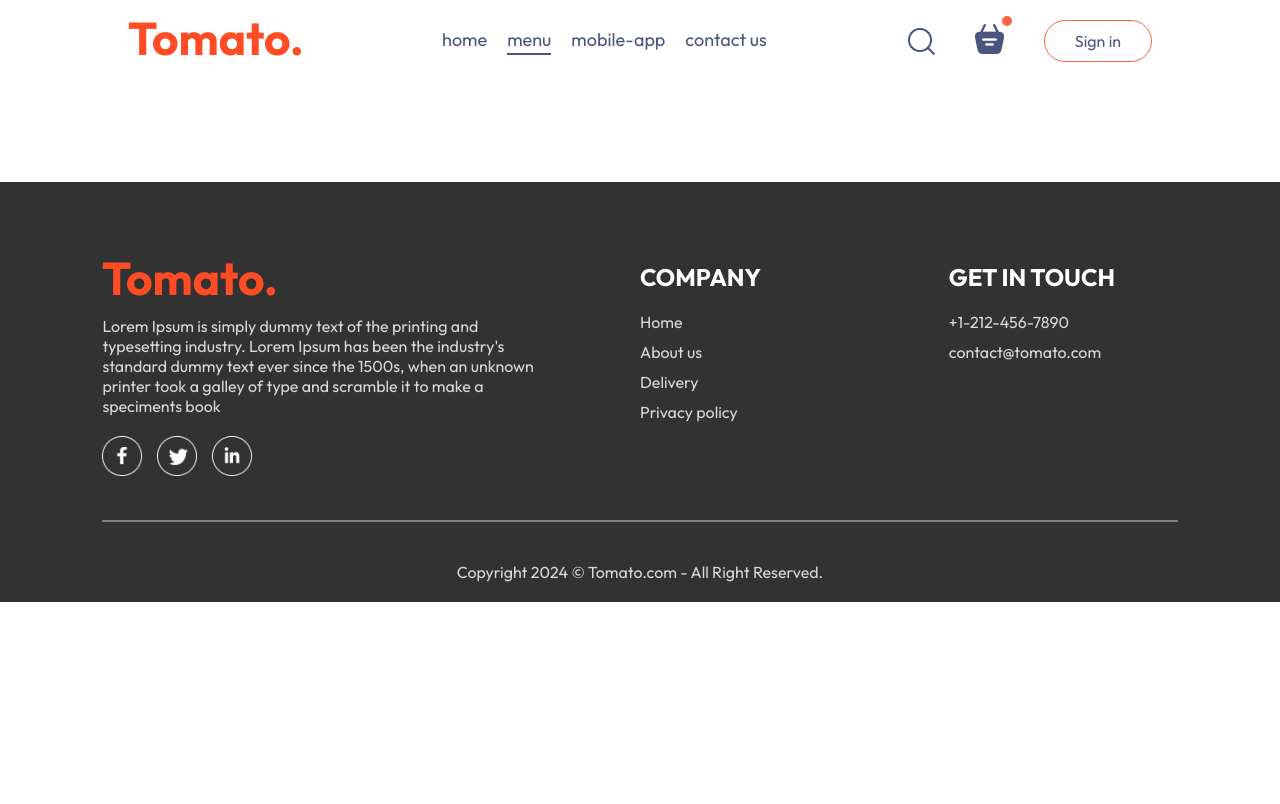
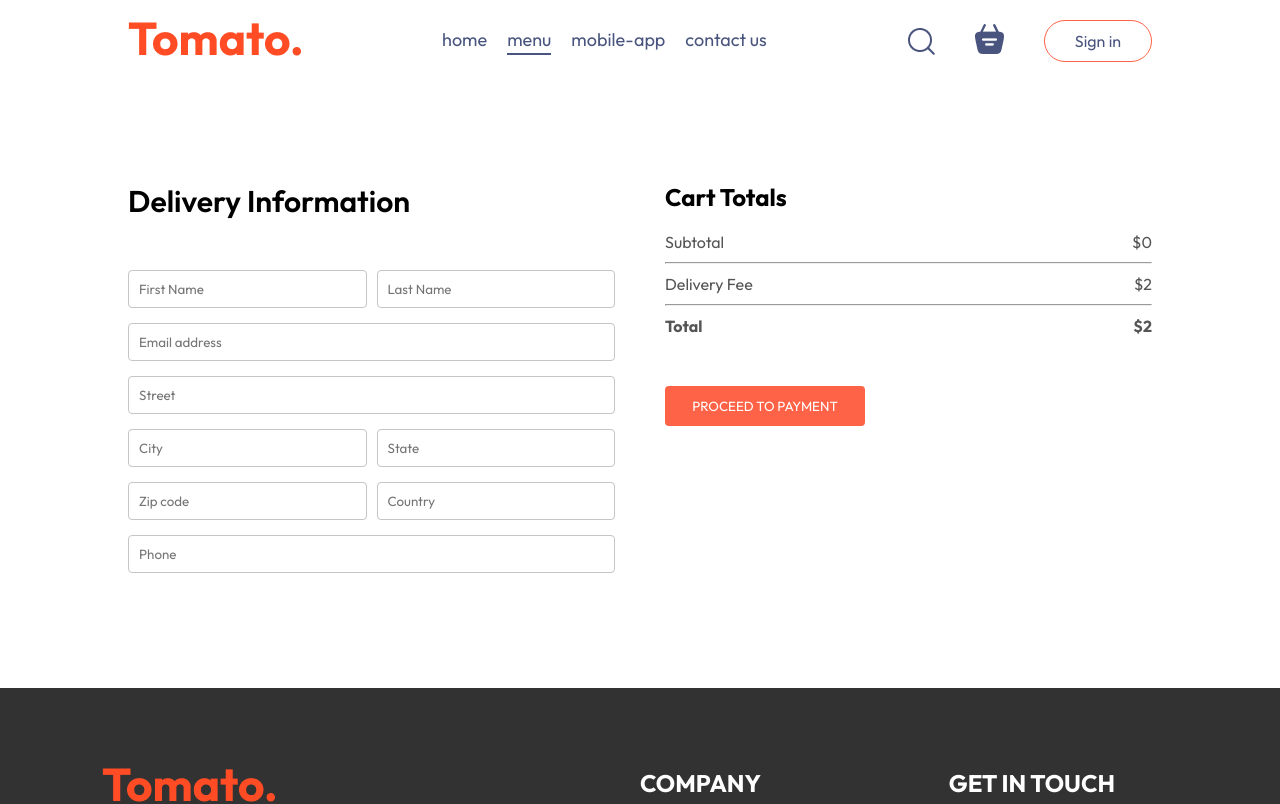
Before and after one commit to Dindamaharn/food-del-fullstack, a React (Vite) app in the folder frontend/: page /order in a window 1280 px wide. Shown: the top 804 px of the page. Built offline with nearby package versions, Linux system fonts and the light colour scheme.

Commit message:
place order

```diff
--- a/frontend/src/componens/Navbar/Navbar.jsx
+++ b/frontend/src/componens/Navbar/Navbar.jsx
@@ -1,11 +1,14 @@
-import React, { useState } from 'react'
+import React, { useContext, useState } from 'react'
 import './Navbar.css'
 import { assets } from '../../assets/assets'
 import { Link } from 'react-router-dom';
+import { StoreContext } from '../../context/StoreContext';
 
 const Navbar = ({setShowLogin}) => {
 
     const[menu,setMenu] = useState("menu");
+
+    const {getTotalCartAmount} = useContext(StoreContext);
 
   return (
     <div className='navbar'>
@@ -20,7 +23,7 @@
         <img src={assets.search_icon} alt="" />
         <div className="navbar-search-icon">
             <Link to='/cart'><img src={assets.basket_icon} alt=""/></Link>
-            <div className="dot"></div>
+            <div className={getTotalCartAmount()===0?"":"dot"}></div>
         </div>
         <button onClick={()=>setShowLogin(true)}>Sign in</button>
       </div>
--- a/frontend/src/context/StoreContext.jsx
+++ b/frontend/src/context/StoreContext.jsx
@@ -29,7 +29,7 @@
             }
         }
         return totalAmount;
-    };
+    }
 
     const contextValue = {
         food_list,
@@ -38,7 +38,7 @@
         addToCart,
         removeFromCart,
         getTotalCartAmount
-    };
+    }
 
     return (
         <StoreContext.Provider value={contextValue}>
--- a/frontend/src/pages/Cart/Cart.jsx
+++ b/frontend/src/pages/Cart/Cart.jsx
@@ -1,10 +1,13 @@
 import React, { useContext } from 'react'
 import './Cart.css'
 import { StoreContext } from '../../context/StoreContext'
+import { useNavigate } from 'react-router-dom';
 
 const Cart = () => {
 
   const{cartItems,food_list,removeFromCart,getTotalCartAmount} = useContext(StoreContext);
+
+  const navigate = useNavigate()
 
   return (
     <div className='cart'>
@@ -44,20 +47,20 @@
           <div>
             <div className="cart-total-details">
               <p>Subtotal</p>
-              <p>{getTotalCartAmount()}</p>
+              <p>${getTotalCartAmount()}</p>
             </div>
             <hr/>
             <div className="cart-total-details">
               <p>Delivery Fee</p>
-              <p>{2}</p>
+              <p>${2}</p>
             </div>
             <hr/>
             <div className="cart-total-details">
               <b>Total</b>
-              <b>{getTotalCartAmount()+2}</b>
+              <b>${getTotalCartAmount()+2}</b>
             </div>
           </div>
-          <button>PROCEED TO CHECKOUT</button>
+          <button onClick={()=>navigate('/order')}>PROCEED TO CHECKOUT</button>
         </div>
         <div className="cart-promocode">
           <div>
--- a/frontend/src/pages/PlaceOrder/PlaceOrder.css
+++ b/frontend/src/pages/PlaceOrder/PlaceOrder.css
@@ -0,0 +1,41 @@
+.place-order{
+    display: flex;
+    align-items: start;
+    justify-content: space-between;
+    gap: 50px;
+    margin-top: 100px;
+}
+
+.place-order-left{
+    width: 100%;
+    max-width: max(30%, 500px);
+}
+
+.place-order-left .title{
+    font-size: 30px;
+    font-weight: 600;
+    margin-bottom: 50px;
+}
+
+.place-order-left input{
+    margin-bottom: 15px;
+    width: 100%;
+    padding: 10px;
+    border: 1px solid #c5c5c5;
+    border-radius: 4px;
+    outline-color: tomato;
+}
+
+.place-order-left .multi-fields{
+    display: flex;
+    gap: 10px;
+}
+
+.place-order-right {
+    width: 100%;
+    max-width: max(40%, 500px);
+}
+
+.place-order .cart-total button{
+    margin-top: 30px;
+}
--- a/frontend/src/pages/PlaceOrder/PlaceOrder.jsx
+++ b/frontend/src/pages/PlaceOrder/PlaceOrder.jsx
@@ -1,11 +1,55 @@
-import React from 'react'
+import React, { useContext } from 'react'
 import './PlaceOrder.css'
+import { StoreContext } from '../../context/StoreContext'
 
 const PlaceOrder = () => {
+
+  const{getTotalCartAmount} = useContext(StoreContext);
+
   return (
-    <div>
+    <form className='place-order'>
+      <div className="place-order-left">
+        <p className="title">Delivery Information</p>
+        <div className="multi-fields">
+          <input type="text" placeholder='First Name' />
+          <input type="text" placeholder='Last Name'/>
+        </div>
+        <input type="email" placeholder='Email address'/>
+        <input type="text" placeholder='Street'/>
+        <div className="multi-fields">
+          <input type="text" placeholder='City' />
+          <input type="text" placeholder='State'/>
+        </div>
+        <div className="multi-fields">
+          <input type="text" placeholder='Zip code' />
+          <input type="text" placeholder='Country'/>
+        </div>
+        <input type="text" placeholder='Phone'/>
+      </div>
 
-    </div>
+      <div className="place-order-right">
+      <div className="cart-total">
+          <h2>Cart Totals</h2>
+          <div>
+            <div className="cart-total-details">
+              <p>Subtotal</p>
+              <p>${getTotalCartAmount()}</p>
+            </div>
+            <hr/>
+            <div className="cart-total-details">
+              <p>Delivery Fee</p>
+              <p>${2}</p>
+            </div>
+            <hr/>
+            <div className="cart-total-details">
+              <b>Total</b>
+              <b>${getTotalCartAmount()+2}</b>
+            </div>
+          </div>
+          <button>PROCEED TO PAYMENT</button>
+        </div>
+      </div>
+    </form>
   )
 }
 
```
